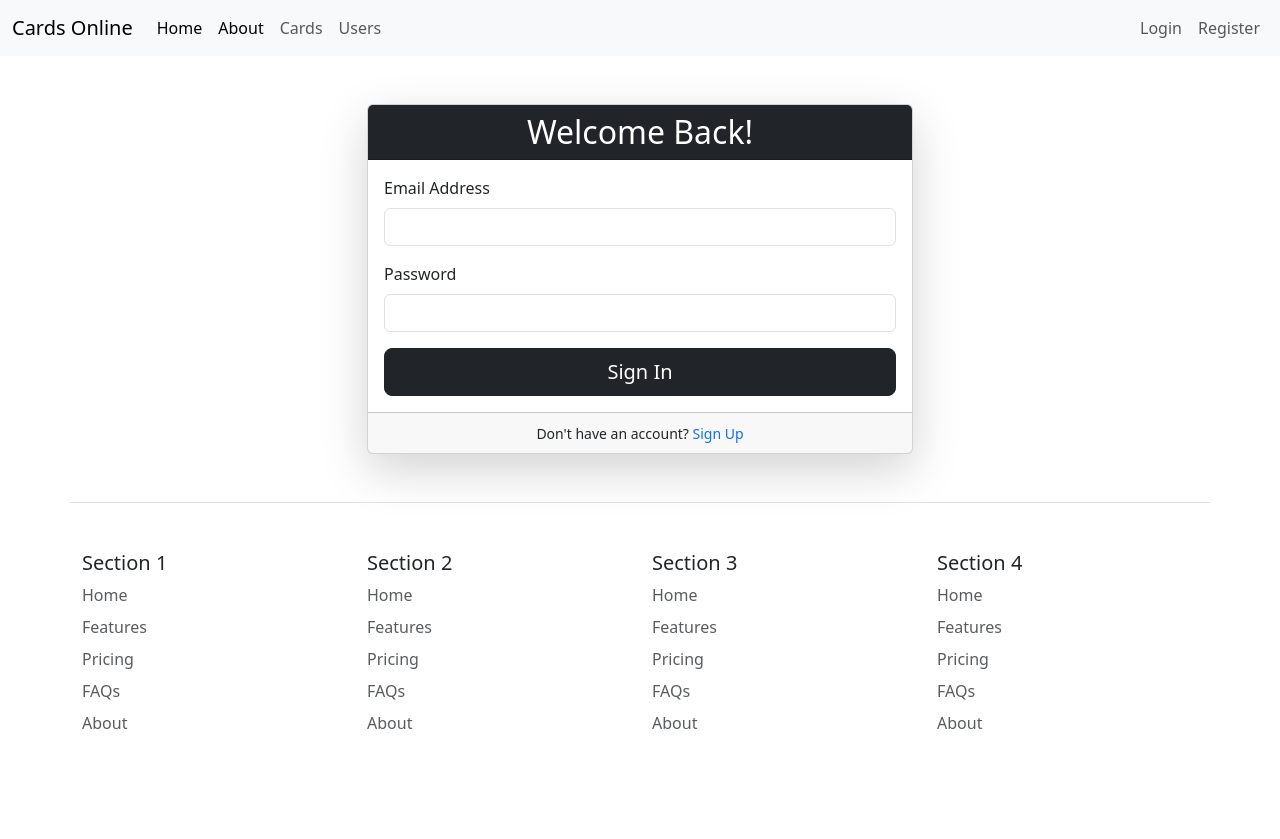
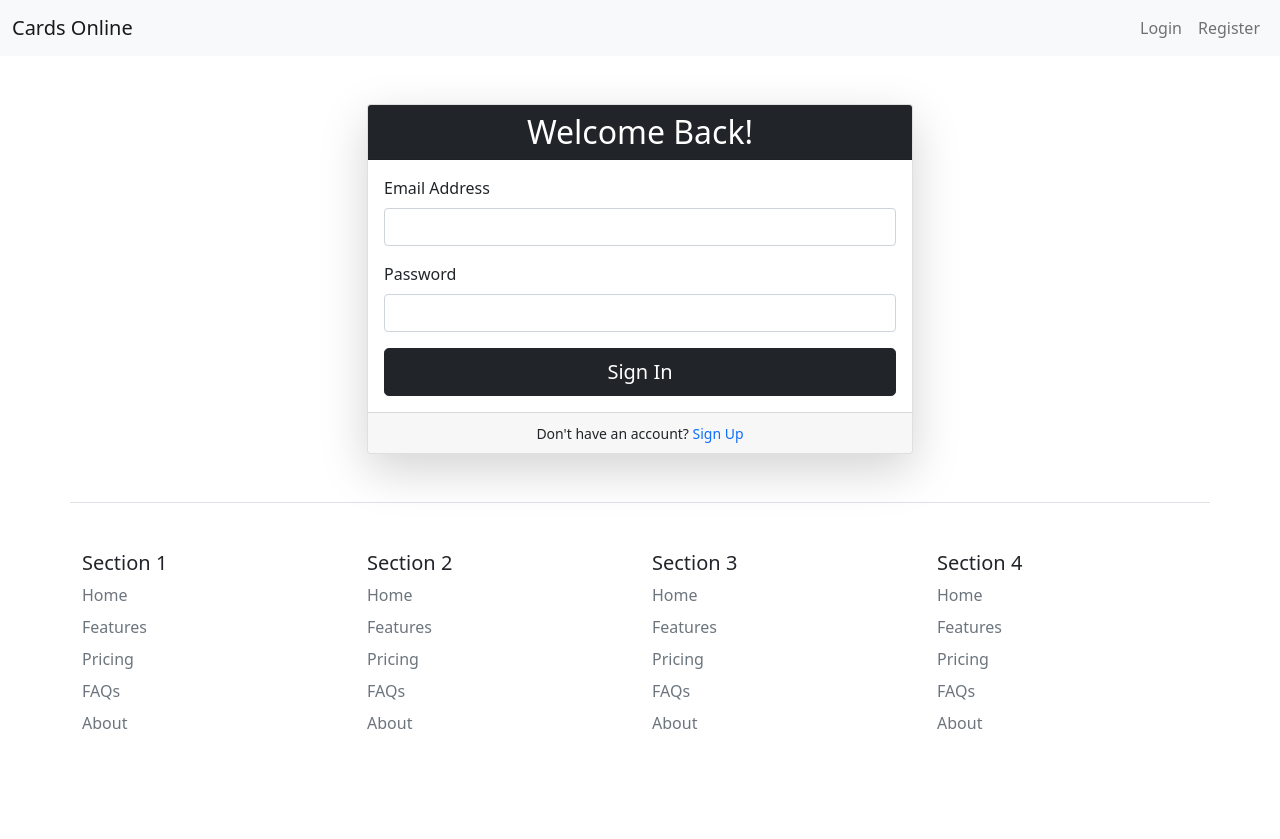
Before and after one commit to NicolasVicente44/Cards-Against-Humanity-And-CMS, a Node server app: page /login in a window 1280 px wide. Run offline with Node 20, Linux system fonts and the light colour scheme; some libraries are stand-ins or nearby versions.

Commit message:
modified login and resgiter pages ui

```diff
--- a/controllers/UserController.js
+++ b/controllers/UserController.js
@@ -102,7 +102,7 @@ export const create = async (req, res, next) => {
     await User.register(user, password);
 
     // Redirect to the user list page after successful user creation
-    res.redirect("/users");
+    res.redirect("/");
   } catch (error) {
     console.error(error);
     next(error);
--- a/views/shared/_header.ejs
+++ b/views/shared/_header.ejs
@@ -1,17 +1,18 @@
 <!DOCTYPE html>
 <html lang="en">
   <head>
-        <meta charset="UTF-8">
-        <meta name="viewport" content="width=device-width, initial-scale=1.0">
-        <link rel="stylesheet" href="https://cdn.jsdelivr.net/npm/bootstrap@5.3.2/dist/css/bootstrap.min.css" integrity="sha384-T3c6CoIi6uLrA9TneNEoa7RxnatzjcDSCmG1MXxSR1GAsXEV/Dwwykc2MPK8M2HN" crossorigin="anonymous">
-        <link rel="stylesheet" type="text/css" href="/css/styles.css">
+    <meta charset="UTF-8" />
+    <meta name="viewport" content="width=device-width, initial-scale=1.0" />
+    <link href="https://cdn.jsdelivr.net/npm/bootstrap@5.0.2/dist/css/bootstrap.min.css" rel="stylesheet" integrity="sha384-EVSTQN3/azprG1Anm3QDgpJLIm9Nao0Yz1ztcQTwFspd3yD65VohhpuuCOmLASjC" crossorigin="anonymous">
+    <link rel="stylesheet" type="text/css" href="/css/styles.css" />
     <title>
-            <% if (typeof title !== "undefined") { %>
-                <%= `${title} - ` %>
-            <% }%>
+      <% if (typeof title !== "undefined") { %> <%= `${title} - ` %> <% }%>
       Content Management System
     </title>
   </head>
 
   <body>
     <%- include("./_navigation") %>
+
+  </body>
+</html>
--- a/views/shared/_navigation.ejs
+++ b/views/shared/_navigation.ejs
@@ -20,23 +20,23 @@
     <div class="collapse navbar-collapse" id="navbarNav">
       <!-- Main menu items -->
       <ul class="navbar-nav me-auto mb-2 mb-lg-0">
+        <% if (isAuthenticated) { %>
         <li class="nav-item">
           <a class="nav-link active" aria-current="page" href="/">Home</a>
-        </li>
-        <li class="nav-item">
-          <a class="nav-link active" aria-current="page" href="/about">About</a>
         </li>
 
         <li class="nav-item">
           <a class="nav-link" href="/cards">Cards</a>
         </li>
 
+        <% if (isAdmin) { %>
         <li class="nav-item">
           <a class="nav-link" href="/users">Users</a>
         </li>
+        <% } %> <% } %>
       </ul>
 
-      <!-- Authentication nav links -->
+      <!-- Authentication links -->
       <ul class="navbar-nav">
         <% if (!isAuthenticated) { %>
         <li class="nav-item">
```
Also changed, not shown: 1 other file. Lines whose indentation alone changed are shown as unchanged.
